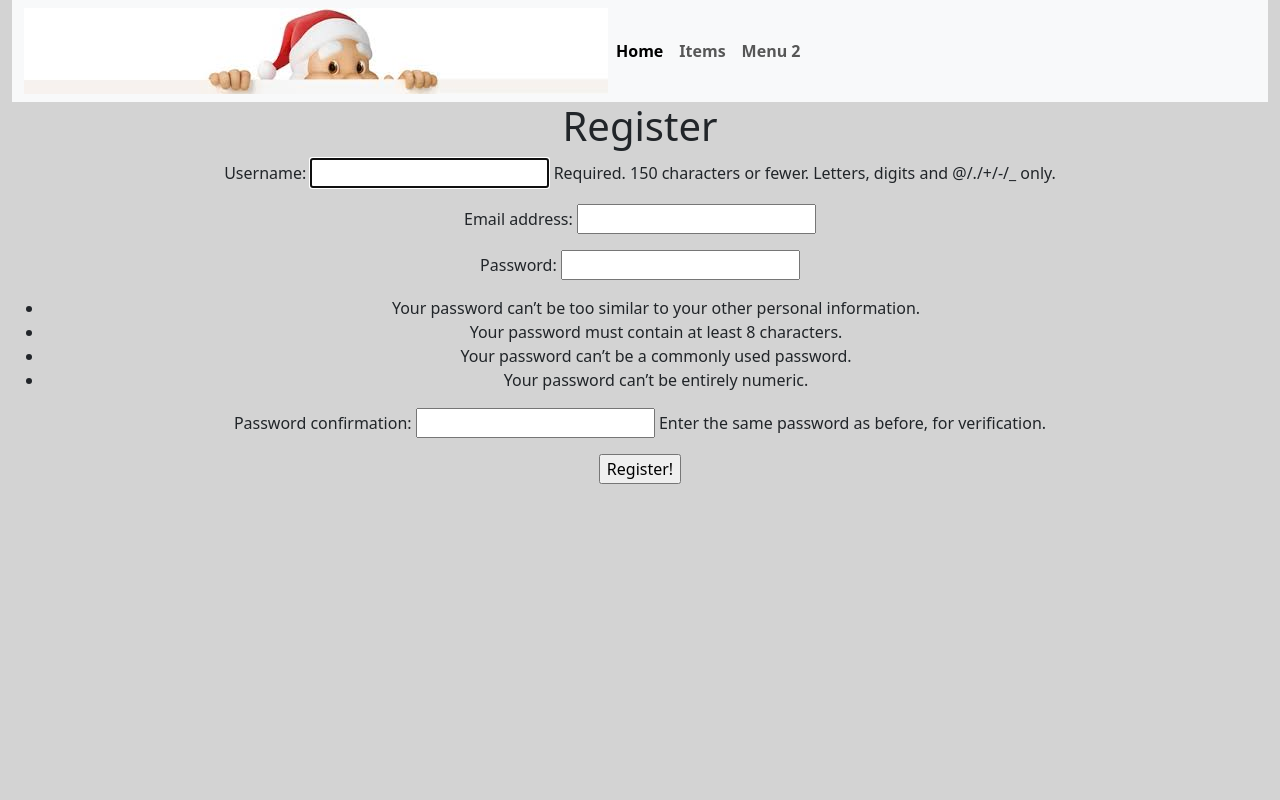
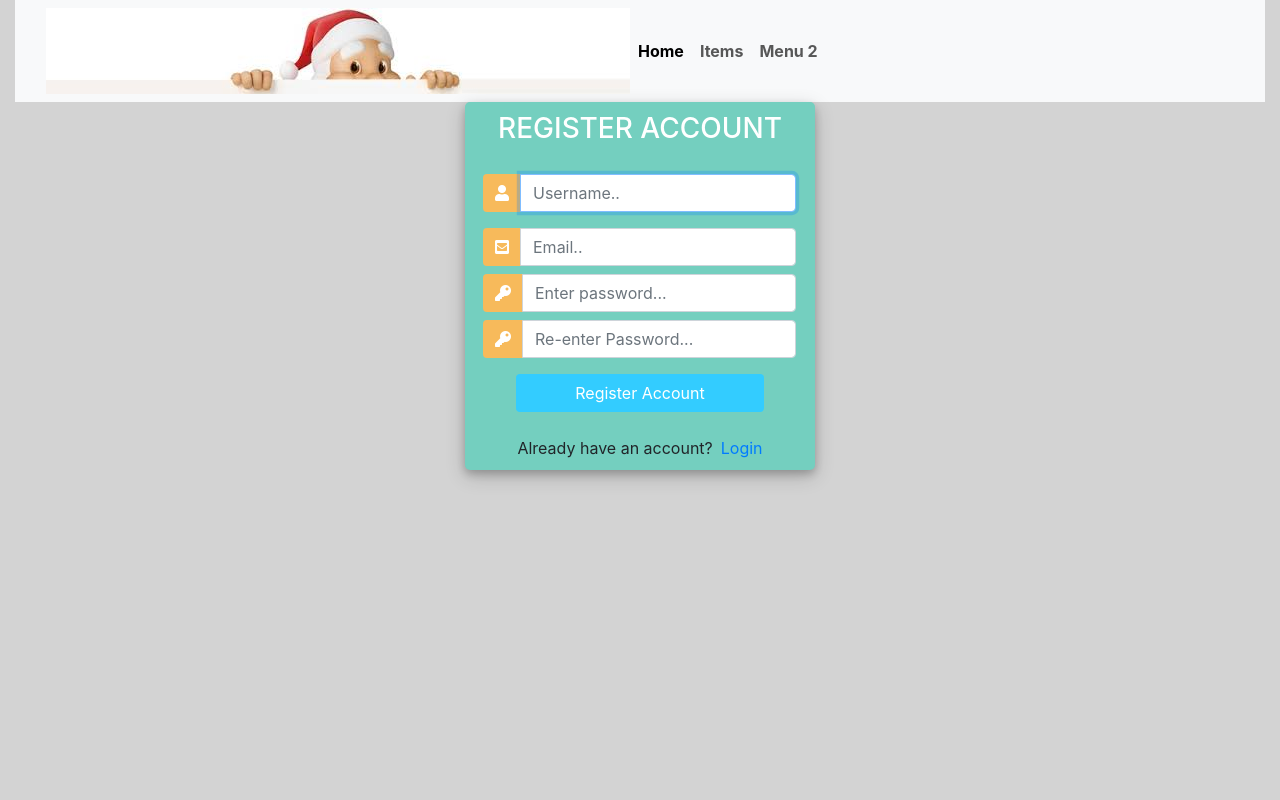
Before and after one commit to NoahjmHolt/santaGifts, a Django app: page /register/ in a window 1280 px wide. Run offline with Django 4.2, Linux system fonts and the light colour scheme; some libraries are stand-ins or nearby versions.

Commit message:
Lots of Style
added the style from the video link and added in personal stuff to match the rest of my website

```diff
--- a/santa_app/templates/santa_app/register.html
+++ b/santa_app/templates/santa_app/register.html
@@ -1,13 +1,164 @@
-{% extends 'santa_app/base_template.html' %}
+{% extends 'santa_app/index.html' %}
+{% load static %}
+
+
 
 {% block content %}
-    <h1>Register</h1>
+<head>
+	<title>Login</title>
+	<link rel="stylesheet" href="https://stackpath.bootstrapcdn.com/bootstrap/4.1.3/css/bootstrap.min.css" integrity="sha384-MCw98/SFnGE8fJT3GXwEOngsV7Zt27NXFoaoApmYm81iuXoPkFOJwJ8ERdknLPMO" crossorigin="anonymous">
+	<script src="https://ajax.googleapis.com/ajax/libs/jquery/3.3.1/jquery.min.js"></script>
+	<link rel="stylesheet" href="https://use.fontawesome.com/releases/v5.6.1/css/all.css" integrity="sha384-gfdkjb5BdAXd+lj+gudLWI+BXq4IuLW5IT+brZEZsLFm++aCMlF1V92rMkPaX4PP" crossorigin="anonymous">
 
-    <form method="POST" action="">
-        {% csrf_token %}
-        {{user_form.as_p}}
+	<style>
+		body,
+		html {
+			margin: 0;
+			padding: 0;
+			height: 100%;
+			background: lightgray !important;
+		}
+		.user_card {
+			width: 350px;
+			margin-top: auto;
+			margin-bottom: auto;
+			background: #74cfbf;
+			position: relative;
+			display: flex;
+			justify-content: center;
+			flex-direction: column;
+			padding: 10px;
+			box-shadow: 0 4px 8px 0 rgba(0, 0, 0, 0.2), 0 6px 20px 0 rgba(0, 0, 0, 0.19);
+			-webkit-box-shadow: 0 4px 8px 0 rgba(0, 0, 0, 0.2), 0 6px 20px 0 rgba(0, 0, 0, 0.19);
+			-moz-box-shadow: 0 4px 8px 0 rgba(0, 0, 0, 0.2), 0 6px 20px 0 rgba(0, 0, 0, 0.19);
+			border-radius: 5px;
 
-        <input type="submit" name="Create User" value="Register!">
-    </form>
+		}
+
+		.form_container {
+			margin-top: 20px;
+		}
+
+		#form-title{
+			color: #fff;
+		}
+		.login_btn {
+			width: 100%;
+			background: #33ccff !important;
+			color: white !important;
+		}
+		.login_btn:focus {
+			box-shadow: none !important;
+			outline: 0px !important;
+		}
+		.login_container {
+			padding: 0 2rem;
+		}
+		.input-group-text {
+			background: #f7ba5b !important;
+			color: white !important;
+			border: 0 !important;
+			border-radius: 0.25rem 0 0 0.25rem !important;
+		}
+		.input_user,
+		.input_pass:focus {
+			box-shadow: none !important;
+			outline: 0px !important;
+		}
+
+	</style>
+
+</head>
+
+    <div class="container h-100">
+		<div class="d-flex justify-content-center h-100">
+			<div class="user_card">
+				<div class="d-flex justify-content-center">
+					<h3 id="form-title">REGISTER ACCOUNT</h3>
+				</div>
+				<div class="d-flex justify-content-center form_container">
+
+					<form method="POST" action="">
+
+                        {% csrf_token %}
+
+						<div class="input-group mb-3">
+							<div class="input-group-append">
+								<span class="input-group-text"><i class="fas fa-user"></i></span>
+							</div>
+							{{form.username}}
+						</div>
+						<div class="input-group mb-2">
+							<div class="input-group-append">
+								<span class="input-group-text"><i class="fas fa-envelope-square"></i></span>
+							</div>
+							{{form.email}}
+						</div>
+						<div class="input-group mb-2">
+							<div class="input-group-append">
+								<span class="input-group-text"><i class="fas fa-key"></i></span>
+							</div>
+							{{form.password1}}
+						</div>
+						<div class="input-group mb-2">
+							<div class="input-group-append">
+								<span class="input-group-text"><i class="fas fa-key"></i></span>
+							</div>
+							{{form.password2}}
+						</div>
+
+				   		<div class="d-flex justify-content-center mt-3 login_container">
+				 			<input class="btn login_btn" type="submit" value="Register Account">
+				   		</div>
+					</form>
+				</div>
+
+				<div class="mt-4">
+					<div class="d-flex justify-content-center links">
+						Already have an account? <a href="{% url 'login' %}" class="ml-2">Login</a>
+					</div>
+				</div>
+			</div>
+		</div>
+	</div>
+	<script>
+						/* Because i didnt set placeholder values in forms.py they will be set here using vanilla Javascript
+		//We start indexing at one because CSRF_token is considered and input field
+		 */
+
+		//Query All input fields
+		var form_fields = document.getElementsByTagName('input')
+		form_fields[1].placeholder='Username..';
+		form_fields[2].placeholder='Email..';
+		form_fields[3].placeholder='Enter password...';
+		form_fields[4].placeholder='Re-enter Password...';
+
+
+		for (var field in form_fields){
+			form_fields[field].className += ' form-control'
+		}
+	</script>
 
 {% endblock %}
+
+<form method="POST" action="">
+    {% csrf_token %}
+
+    {{form.username.label}}
+    {{form.username}}
+
+    {{form.username.label}}
+    {{form.username}}
+
+    {{form.email.label}}
+    {{form.email}}
+
+    {{form.password1.label}}
+    {{form.password1}}
+
+    {{form.password2.label}}
+    {{form.password2}}
+
+
+    <input type="submit" name="Create User" value="Register!">
+</form>
--- a/santa_app/views.py
+++ b/santa_app/views.py
@@ -16,15 +16,15 @@ class ItemDetailView(generic.DetailView):
       model = Item
 
 def RegisterPage(request):
-     user_form = CreateUserForm()
+     form = CreateUserForm()
 
      if request.method == 'POST':
-          user_form = CreateUserForm(request.POST)
-          if user_form.is_valid():
-               user_form.save()
+          form = CreateUserForm(request.POST)
+          if form.is_valid():
+               form.save()
 
 
-     context = {'user_form':user_form}
+     context = {'form':form}
      return render(request, 'santa_app/register.html', context)
 
 def LoginPage(request):
```
